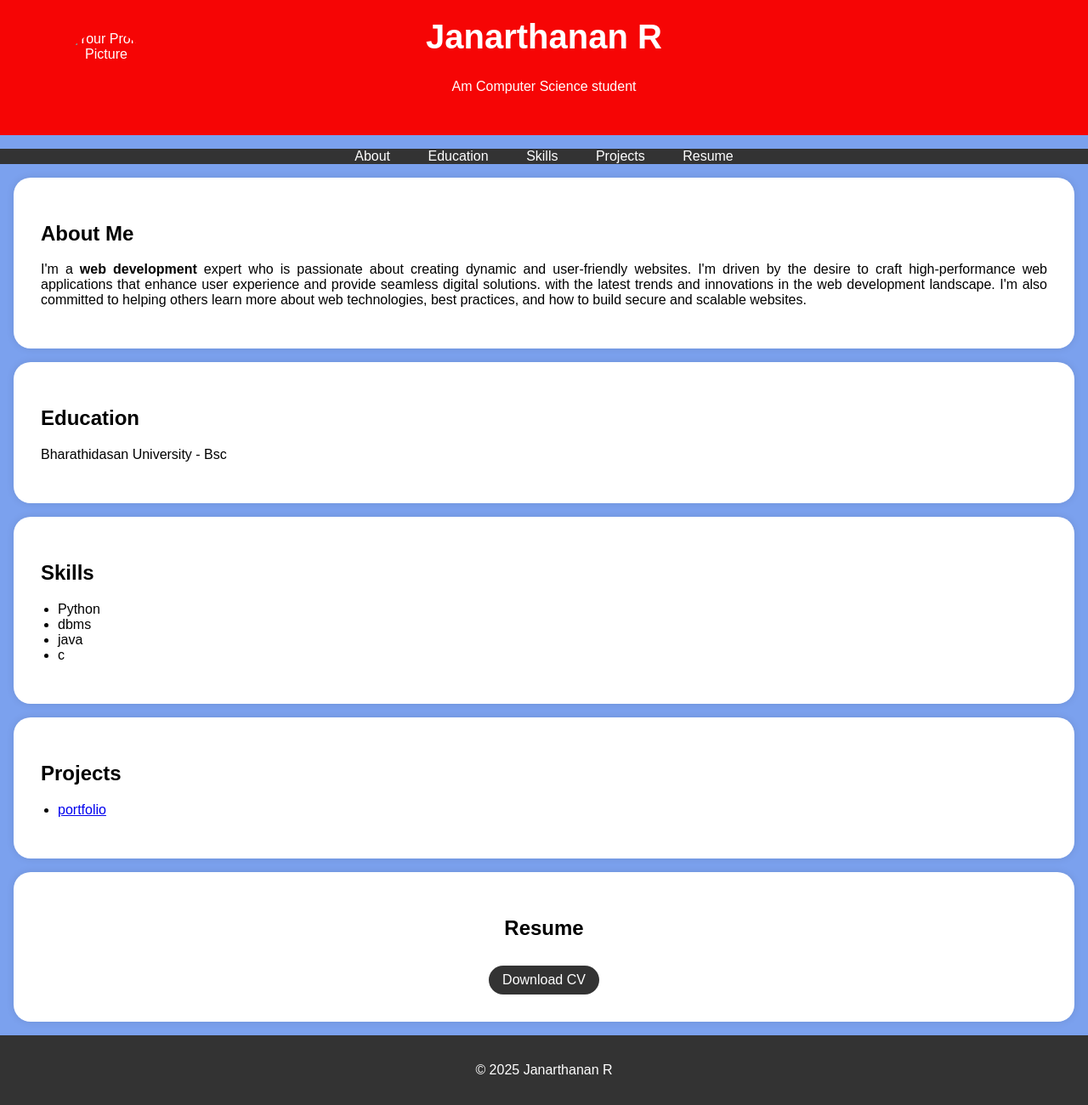
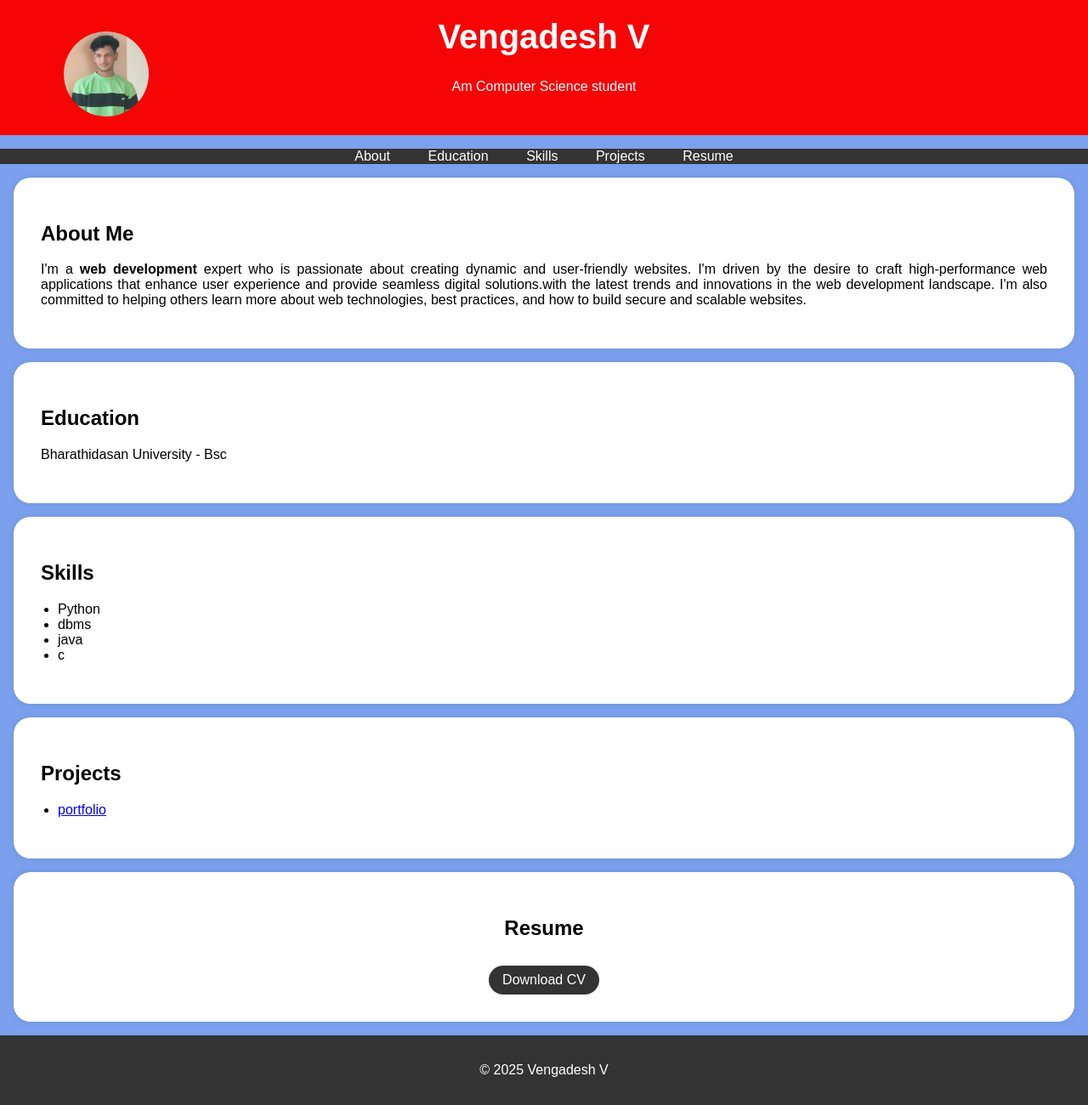
Before and after one commit to vengatvrp/digital-portfolio, a plain HTML site: page index.html in a window 1280 px wide. Shown: the part 38-1338 px from the top of the page at 85% size. Drawn offline with Linux system fonts and the light colour scheme.

Commit message:
Add files via upload

```diff
--- a/index.html
+++ b/index.html
@@ -95,8 +95,8 @@
     <header>
         <div class="header-content">
             <!-- Add your profile picture here -->
-            <img src="WhatsApp Image 2025-03-27 at 12.00.10_fda593f7.jpg" alt="Your Profile Picture" class="profile-picture">
-            <h1>Janarthanan R</h1>
+            <img src="WhatsApp Image 2025-03-27 at 18.21.11_ba65aa21.jpg" alt="Your Profile Picture" class="profile-picture">
+            <h1>Vengadesh V</h1>
             <p>Am Computer Science student</p>
         </div>
     </header>
@@ -117,8 +117,7 @@
             <h2>About Me</h2>
             <p>I'm a <b>web development</b> expert who is passionate about creating dynamic and user-friendly websites.
                 I'm driven by the desire to craft high-performance web applications that enhance user experience and provide
-                 seamless digital solutions.
-                 with the latest trends and innovations in the
+                 seamless digital solutions.with the latest trends and innovations in the
                  web development landscape. I'm also committed to helping others learn more about web technologies,
                  best practices, and how to build secure and scalable websites.</p>
 
@@ -161,14 +160,14 @@
         <div class="section-content">
             <center>
             <h2>Resume</h2>
-            <a href="Image to PDF 620250327 12.3.18.pdf" target="_blank" class="download-button">Download CV</a>
+            <a href="WhatsApp Image 2025-03-27 at 18.21.10_f86bf5da.jpg" target="_blank" class="download-button">Download CV</a>
         </center>
         </div>
 
     </section>
 
     <footer>
-        <p>&copy; 2025 Janarthanan R</p>
+        <p>&copy; 2025 Vengadesh V</p>
     </footer>
 
     <script>
```
Also changed, not shown: WhatsApp Image 2025-03-27 at 18.21.10_f86bf5da.jpg (added), WhatsApp Image 2025-03-27 at 18.21.11_ba65aa21.jpg (added).
